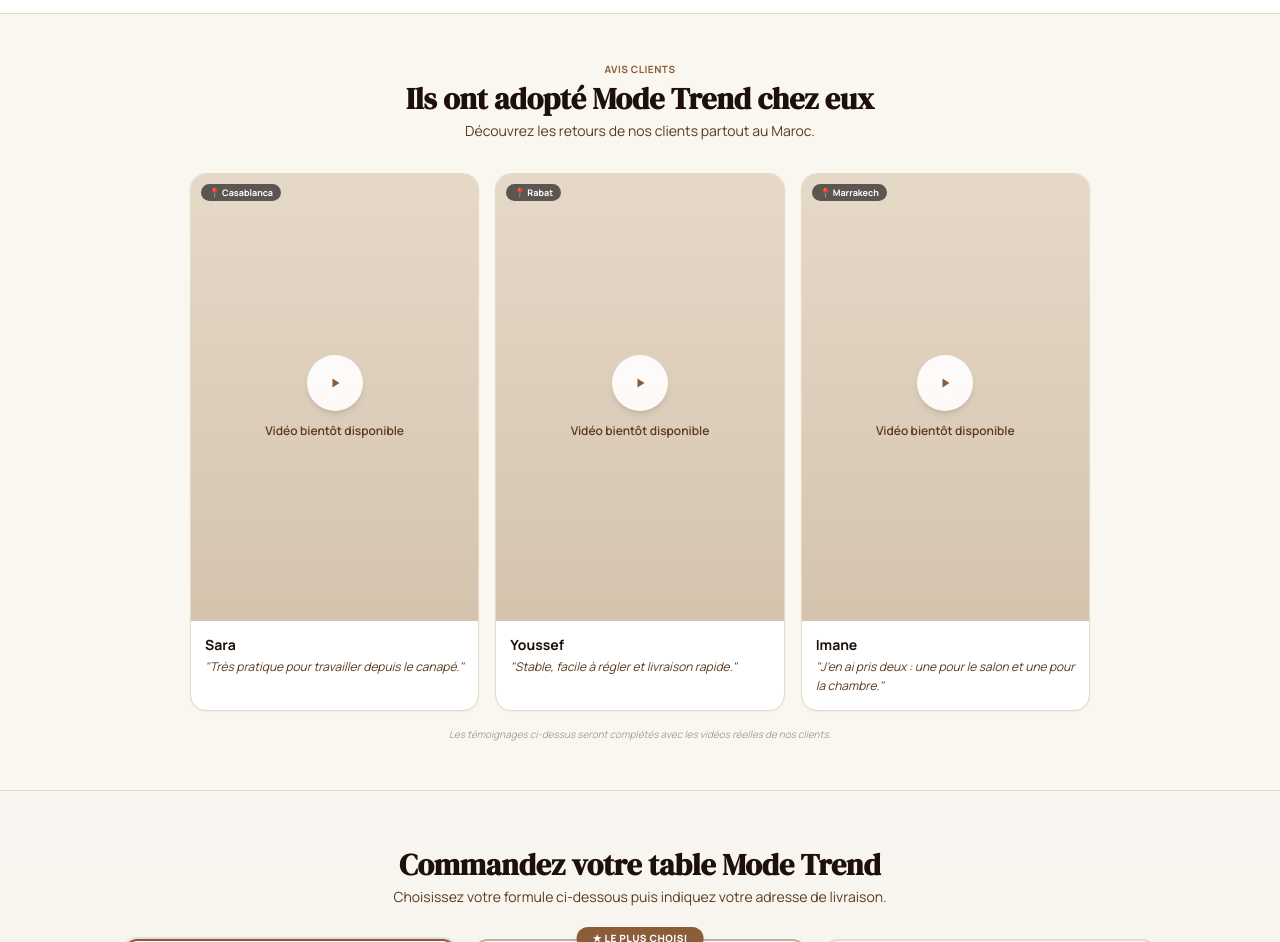
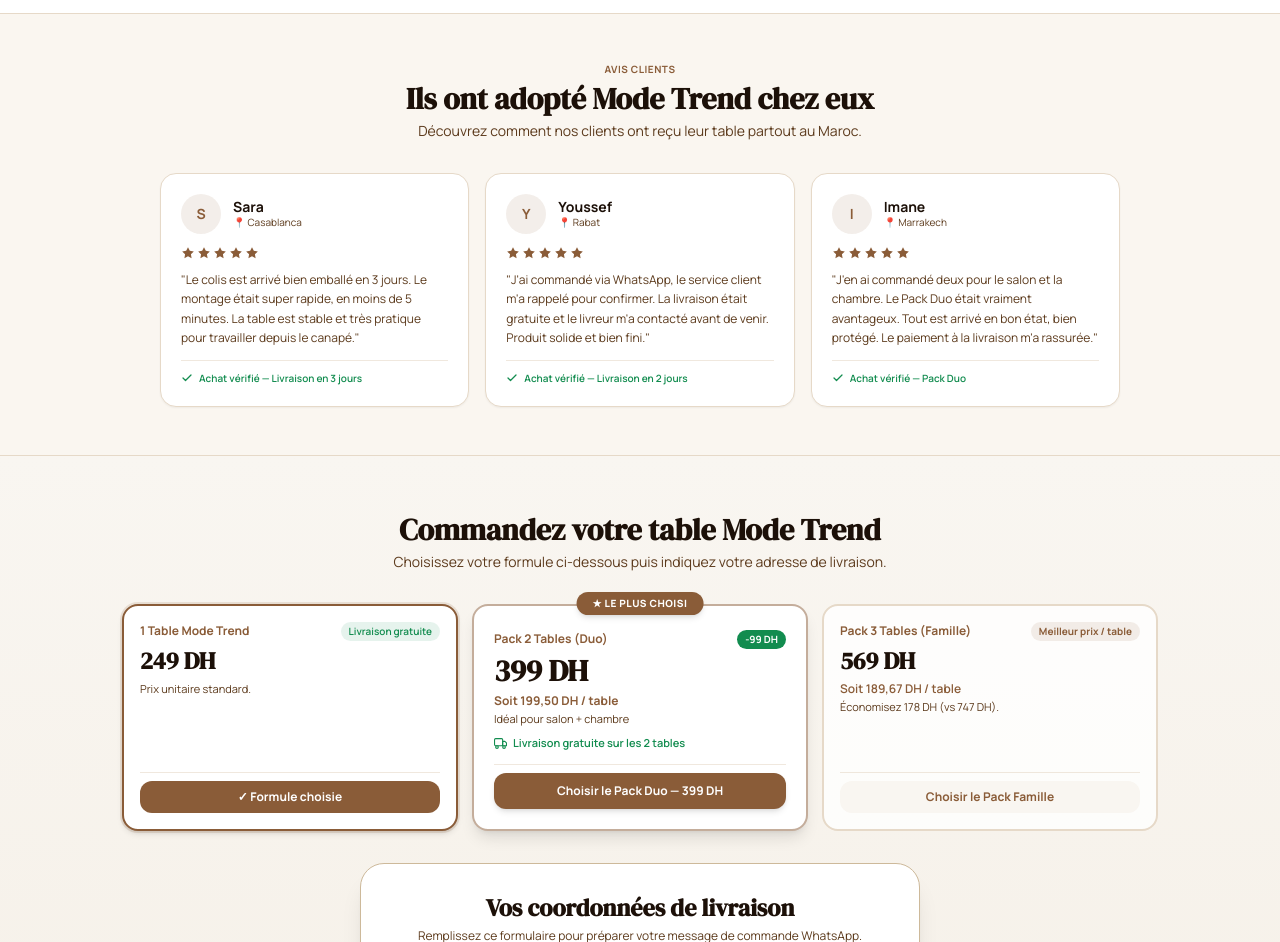
Before and after one commit to zouhair-eh/landig-page-table, a React (Vite) app: page / in a window 1280 px wide. Shown: the part 1980-2922 px from the top of the page. Built offline with nearby package versions, Linux system fonts and the light colour scheme; the HTML template or start-up script is replaced by a standard one.

Commit message:
Replace video placeholders with written delivery testimonials

```diff
--- a/src/App.tsx
+++ b/src/App.tsx
@@ -702,7 +702,7 @@
       </section>
 
       {/* ─────────────────────────────────────────────────────────────
-          6b. TÉMOIGNAGES VIDÉO (Placeholders)
+          6b. TÉMOIGNAGES CLIENTS — Comment ils ont reçu leur produit
       ───────────────────────────────────────────────────────────── */}
       <section className="py-8 sm:py-12 bg-[#FAF6F0] border-b border-[#E6D9C8]">
         <div className="max-w-[1280px] mx-auto px-4 sm:px-6 lg:px-8">
@@ -715,74 +715,88 @@
               Ils ont adopté Mode Trend chez eux
             </h2>
             <p className="text-xs sm:text-sm text-[#5C3A1C] mt-1">
-              Découvrez les retours de nos clients partout au Maroc.
+              Découvrez comment nos clients ont reçu leur table partout au Maroc.
             </p>
           </div>
 
-          <div className="grid grid-cols-1 sm:grid-cols-3 gap-4 max-w-[900px] mx-auto">
+          <div className="grid grid-cols-1 sm:grid-cols-3 gap-4 max-w-[960px] mx-auto">
 
             {/* Testimonial 1 */}
-            <div className="bg-white rounded-2xl border border-[#E6D9C8] overflow-hidden shadow-xs hover:shadow-md transition-all">
-              <div className="relative bg-gradient-to-b from-[#E6D9C8] to-[#D4C4AE] aspect-[9/14] flex items-center justify-center">
-                <div className="text-center">
-                  <div className="w-14 h-14 rounded-full bg-white/90 backdrop-blur-sm flex items-center justify-center mx-auto mb-3 shadow-md">
-                    <svg width="24" height="24" viewBox="0 0 24 24" fill="#8A5C38"><polygon points="9.5,7.5 9.5,16.5 16.5,12" /></svg>
+            <div className="bg-white rounded-2xl border border-[#E6D9C8] p-5 shadow-xs hover:shadow-md transition-all flex flex-col">
+              <div className="flex items-center gap-3 mb-3">
+                <div className="w-10 h-10 rounded-full bg-[#8A5C38]/10 text-[#8A5C38] flex items-center justify-center font-bold text-sm shrink-0">
+                  S
                 </div>
-                  <p className="text-xs font-semibold text-[#5C3A1C]">Vidéo bientôt disponible</p>
+                <div>
+                  <p className="font-bold text-sm text-[#1C1008] leading-tight">Sara</p>
+                  <p className="text-[10px] text-[#5C3A1C]">📍 Casablanca</p>
                 </div>
-                <div className="absolute top-2.5 left-2.5 bg-black/60 backdrop-blur-sm text-white text-[9px] font-bold px-2 py-0.5 rounded-full">📍 Casablanca</div>
               </div>
-              <div className="p-3.5">
-                <p className="font-bold text-sm text-[#1C1008] mb-0.5">Sara</p>
-                <p className="text-xs text-[#5C3A1C] italic leading-relaxed">
-                  "Très pratique pour travailler depuis le canapé."
+              <div className="flex gap-0.5 mb-2.5">
+                {[...Array(5)].map((_, i) => (
+                  <svg key={i} width="14" height="14" viewBox="0 0 24 24" fill="#8A5C38"><path d="M12 2l3.09 6.26L22 9.27l-5 4.87 1.18 6.88L12 17.77l-6.18 3.25L7 14.14 2 9.27l6.91-1.01L12 2z" /></svg>
+                ))}
+              </div>
+              <p className="text-xs text-[#5C3A1C] leading-relaxed flex-1">
+                "Le colis est arrivé bien emballé en 3 jours. Le montage était super rapide, en moins de 5 minutes. La table est stable et très pratique pour travailler depuis le canapé."
               </p>
+              <div className="mt-3 pt-2.5 border-t border-[#E6D9C8]/60 flex items-center gap-1.5 text-[10px] text-[#128C4F] font-semibold">
+                <IconCheck size={12} />
+                <span>Achat vérifié — Livraison en 3 jours</span>
               </div>
             </div>
 
             {/* Testimonial 2 */}
-            <div className="bg-white rounded-2xl border border-[#E6D9C8] overflow-hidden shadow-xs hover:shadow-md transition-all">
-              <div className="relative bg-gradient-to-b from-[#E6D9C8] to-[#D4C4AE] aspect-[9/14] flex items-center justify-center">
-                <div className="text-center">
-                  <div className="w-14 h-14 rounded-full bg-white/90 backdrop-blur-sm flex items-center justify-center mx-auto mb-3 shadow-md">
-                    <svg width="24" height="24" viewBox="0 0 24 24" fill="#8A5C38"><polygon points="9.5,7.5 9.5,16.5 16.5,12" /></svg>
+            <div className="bg-white rounded-2xl border border-[#E6D9C8] p-5 shadow-xs hover:shadow-md transition-all flex flex-col">
+              <div className="flex items-center gap-3 mb-3">
+                <div className="w-10 h-10 rounded-full bg-[#8A5C38]/10 text-[#8A5C38] flex items-center justify-center font-bold text-sm shrink-0">
+                  Y
                 </div>
-                  <p className="text-xs font-semibold text-[#5C3A1C]">Vidéo bientôt disponible</p>
+                <div>
+                  <p className="font-bold text-sm text-[#1C1008] leading-tight">Youssef</p>
+                  <p className="text-[10px] text-[#5C3A1C]">📍 Rabat</p>
                 </div>
-                <div className="absolute top-2.5 left-2.5 bg-black/60 backdrop-blur-sm text-white text-[9px] font-bold px-2 py-0.5 rounded-full">📍 Rabat</div>
               </div>
-              <div className="p-3.5">
-                <p className="font-bold text-sm text-[#1C1008] mb-0.5">Youssef</p>
-                <p className="text-xs text-[#5C3A1C] italic leading-relaxed">
-                  "Stable, facile à régler et livraison rapide."
+              <div className="flex gap-0.5 mb-2.5">
+                {[...Array(5)].map((_, i) => (
+                  <svg key={i} width="14" height="14" viewBox="0 0 24 24" fill="#8A5C38"><path d="M12 2l3.09 6.26L22 9.27l-5 4.87 1.18 6.88L12 17.77l-6.18 3.25L7 14.14 2 9.27l6.91-1.01L12 2z" /></svg>
+                ))}
+              </div>
+              <p className="text-xs text-[#5C3A1C] leading-relaxed flex-1">
+                "J'ai commandé via WhatsApp, le service client m'a rappelé pour confirmer. La livraison était gratuite et le livreur m'a contacté avant de venir. Produit solide et bien fini."
               </p>
+              <div className="mt-3 pt-2.5 border-t border-[#E6D9C8]/60 flex items-center gap-1.5 text-[10px] text-[#128C4F] font-semibold">
+                <IconCheck size={12} />
+                <span>Achat vérifié — Livraison en 2 jours</span>
               </div>
             </div>
 
             {/* Testimonial 3 */}
-            <div className="bg-white rounded-2xl border border-[#E6D9C8] overflow-hidden shadow-xs hover:shadow-md transition-all">
-              <div className="relative bg-gradient-to-b from-[#E6D9C8] to-[#D4C4AE] aspect-[9/14] flex items-center justify-center">
-                <div className="text-center">
-                  <div className="w-14 h-14 rounded-full bg-white/90 backdrop-blur-sm flex items-center justify-center mx-auto mb-3 shadow-md">
-                    <svg width="24" height="24" viewBox="0 0 24 24" fill="#8A5C38"><polygon points="9.5,7.5 9.5,16.5 16.5,12" /></svg>
+            <div className="bg-white rounded-2xl border border-[#E6D9C8] p-5 shadow-xs hover:shadow-md transition-all flex flex-col">
+              <div className="flex items-center gap-3 mb-3">
+                <div className="w-10 h-10 rounded-full bg-[#8A5C38]/10 text-[#8A5C38] flex items-center justify-center font-bold text-sm shrink-0">
+                  I
                 </div>
-                  <p className="text-xs font-semibold text-[#5C3A1C]">Vidéo bientôt disponible</p>
+                <div>
+                  <p className="font-bold text-sm text-[#1C1008] leading-tight">Imane</p>
+                  <p className="text-[10px] text-[#5C3A1C]">📍 Marrakech</p>
                 </div>
-                <div className="absolute top-2.5 left-2.5 bg-black/60 backdrop-blur-sm text-white text-[9px] font-bold px-2 py-0.5 rounded-full">📍 Marrakech</div>
               </div>
-              <div className="p-3.5">
-                <p className="font-bold text-sm text-[#1C1008] mb-0.5">Imane</p>
-                <p className="text-xs text-[#5C3A1C] italic leading-relaxed">
-                  "J'en ai pris deux : une pour le salon et une pour la chambre."
+              <div className="flex gap-0.5 mb-2.5">
+                {[...Array(5)].map((_, i) => (
+                  <svg key={i} width="14" height="14" viewBox="0 0 24 24" fill="#8A5C38"><path d="M12 2l3.09 6.26L22 9.27l-5 4.87 1.18 6.88L12 17.77l-6.18 3.25L7 14.14 2 9.27l6.91-1.01L12 2z" /></svg>
+                ))}
+              </div>
+              <p className="text-xs text-[#5C3A1C] leading-relaxed flex-1">
+                "J'en ai commandé deux pour le salon et la chambre. Le Pack Duo était vraiment avantageux. Tout est arrivé en bon état, bien protégé. Le paiement à la livraison m'a rassurée."
               </p>
+              <div className="mt-3 pt-2.5 border-t border-[#E6D9C8]/60 flex items-center gap-1.5 text-[10px] text-[#128C4F] font-semibold">
+                <IconCheck size={12} />
+                <span>Achat vérifié — Pack Duo</span>
               </div>
             </div>
 
           </div>
-
-          <p className="text-[10px] text-center text-neutral-400 mt-4 italic">
-            Les témoignages ci-dessus seront complétés avec les vidéos réelles de nos clients.
-          </p>
 
         </div>
       </section>
```
Lines whose indentation alone changed are shown as unchanged.
